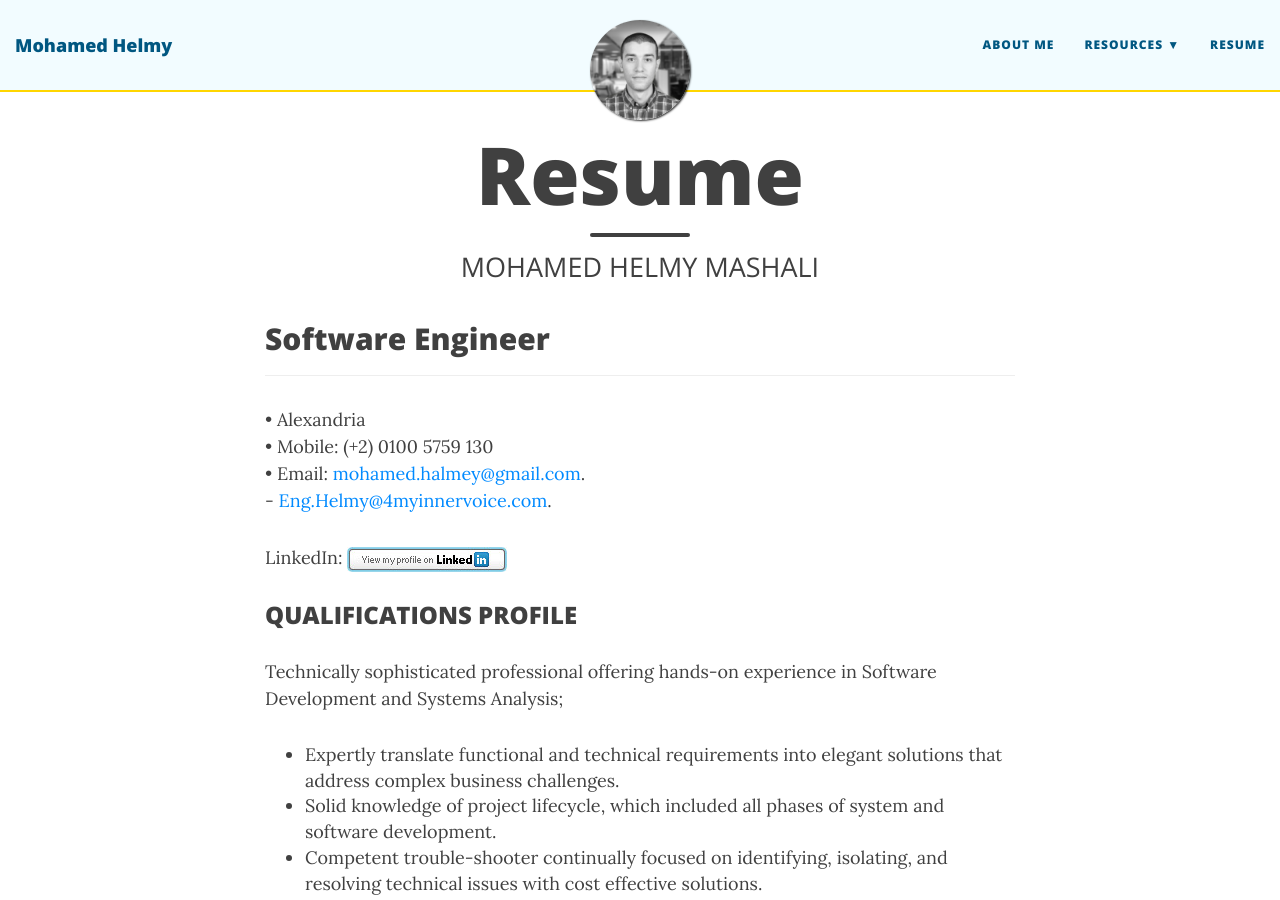
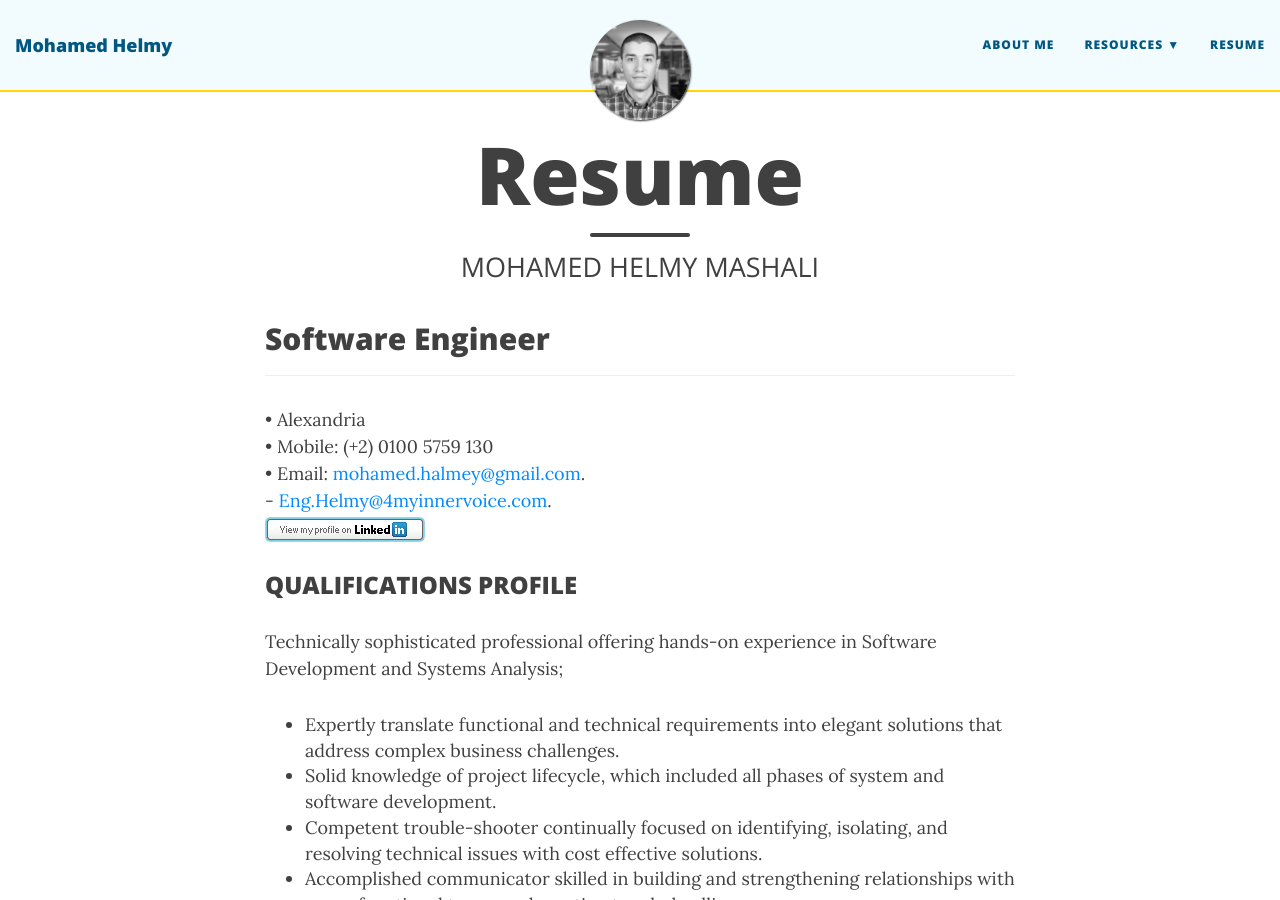
Before and after one commit to M-Helmy/m-helmy.github.io, a Jekyll site: the page built from resume.md, in a window 1280 px wide and 900 px high. Built offline with Jekyll 4.4.1, drawn with Linux system fonts in a browser that asks for light colours; nearby versions of some CDN libraries.

Commit message:
Update resume.md

```diff
--- a/resume.md
+++ b/resume.md
@@ -10,8 +10,7 @@
 • Mobile: (+2) 0100 5759 130 <br/>
 • Email: <a href="mailto:mohamed.halmey@gmail.com">mohamed.halmey@gmail.com</a>.<br>
          - <a href="mailto:Eng.Helmy@4myinnervoice.com">Eng.Helmy@4myinnervoice.com</a>.<br>
-
-LinkedIn: <a href="https://www.linkedin.com/in/mohamedhelmy/" rel="nofollow" target="_blank"><img src="https://m-helmy.github.io/img/linkedin.jpg" alt="LinkedIn Add to Profile button"></a><br/>
+<a href="https://www.linkedin.com/in/mohamedhelmy/" rel="nofollow" target="_blank"><img src="https://m-helmy.github.io/img/linkedin.jpg" alt="LinkedIn Add to Profile button"></a><br/>
 
 
 
```
